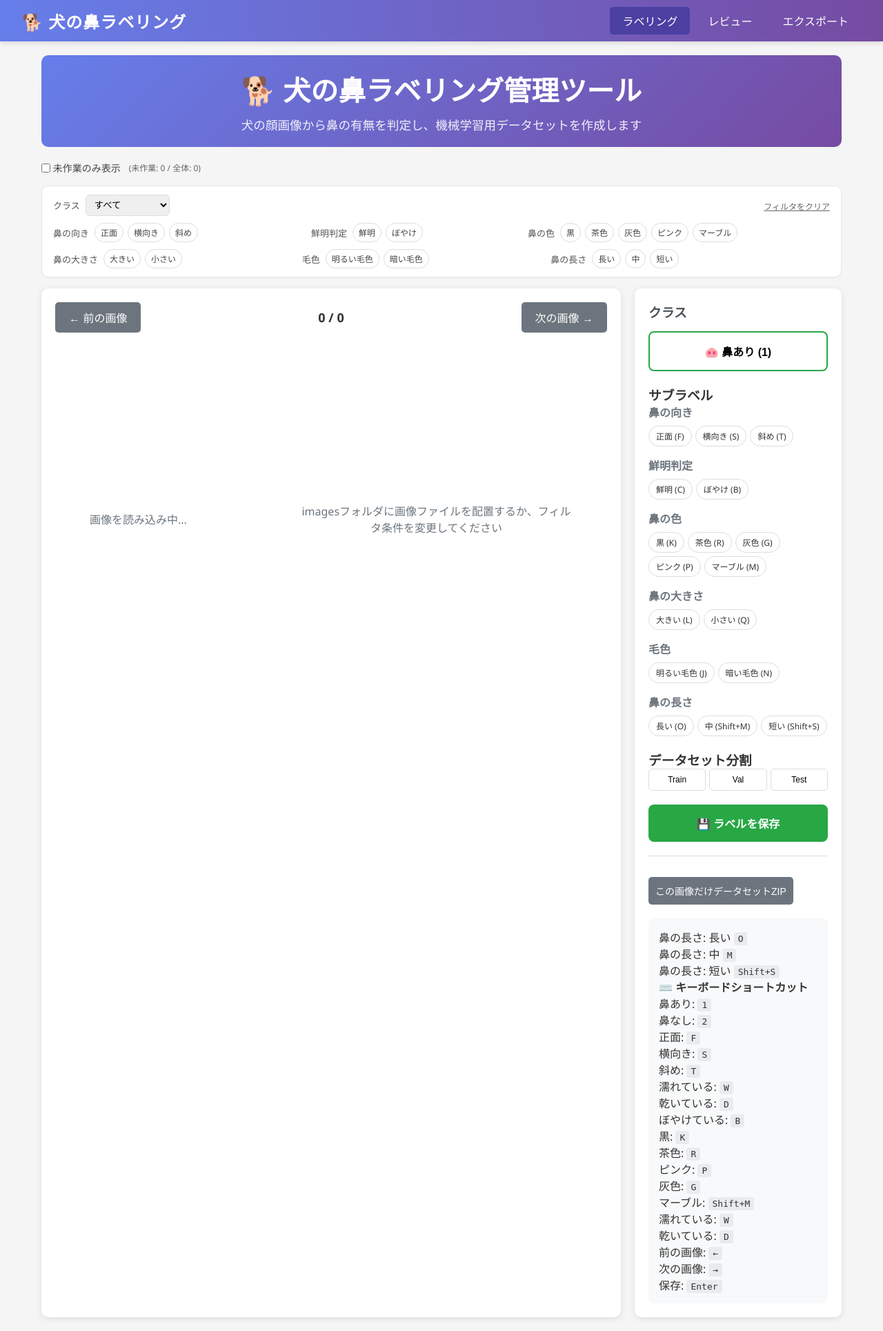
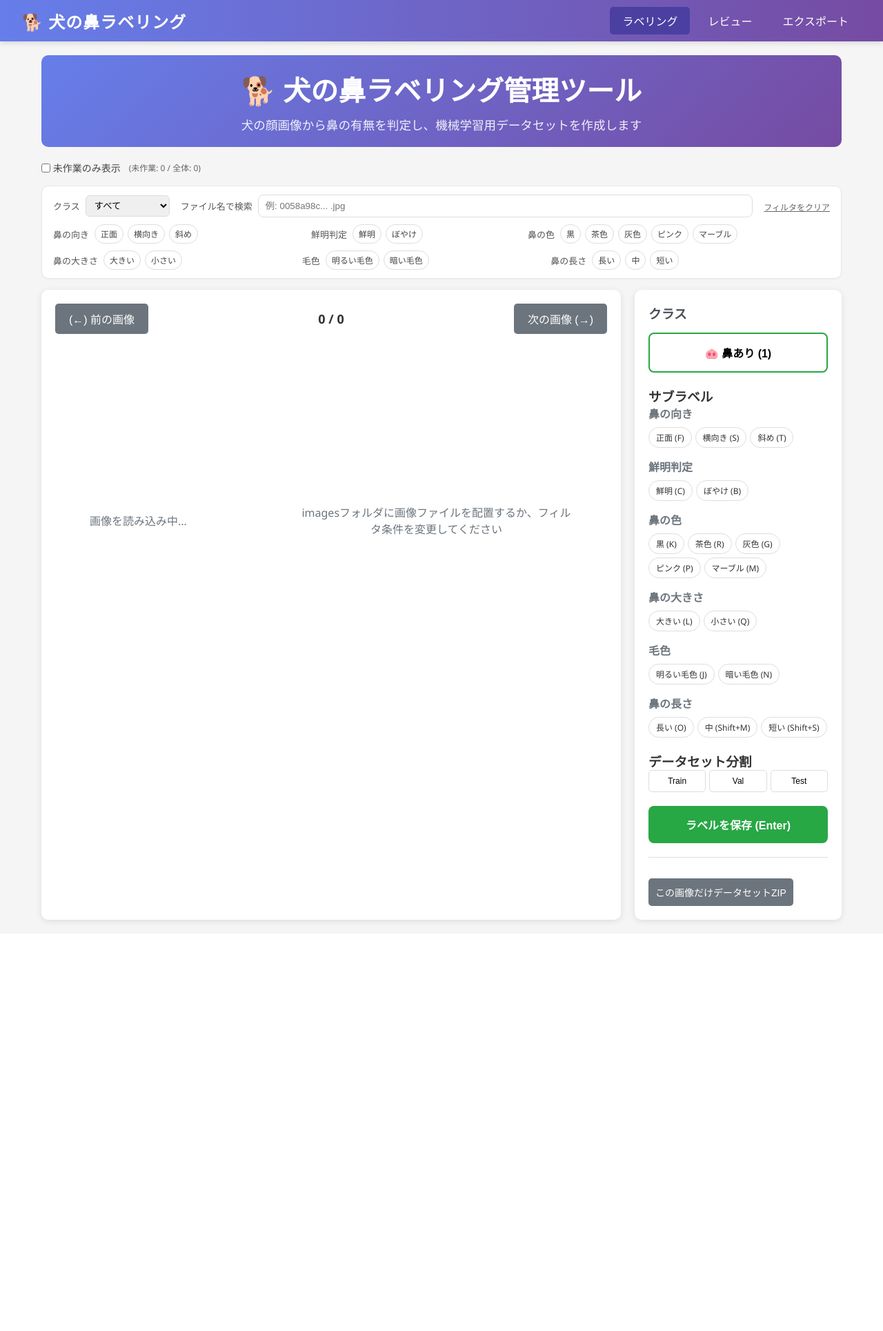
Before and after one commit to abe-masafumi/dog-nose-labeling-admin, a Flask app: page / in a window 1280 px wide. Shown: the whole page at 69% size. After the commit the page ends 1341 px from the top, so only its background shows below. Run offline with Flask 3, Linux system fonts and the light colour scheme; data that the repository does not hold is empty.

Commit message:
UI修正

```diff
--- a/app.py
+++ b/app.py
@@ -294,6 +294,10 @@ def save_label():
     sub_labels = json.dumps(data.get('sub_labels', []))
     dataset_split = data.get('dataset_split')
     bbox = data.get('bbox')
+    # メインラベルが nose 以外（None 含む）の場合は bbox を常に NULL にする（データ整合性のため）
+    if main_label is None or main_label != 'nose':
+        bbox = None
+    # それ以外の場合のみ文字列化
     if bbox is not None and not isinstance(bbox, str):
         bbox = json.dumps(bbox)
     # 鼻の長さサブラベルが1つも選択されていない場合はis_completed=0で保存
--- a/templates/index.html
+++ b/templates/index.html
@@ -135,7 +135,7 @@
             align-items: center;
             gap: 8px;
         }
-        .filter-group label { font-size: 13px; color: #555; }
+    .filter-group label { font-size: 13px; color: #555; white-space: nowrap; }
         .filter-group select { padding: 6px 8px; border: 1px solid #ddd; border-radius: 6px; }
         .filter-chips { display: flex; flex-wrap: wrap; gap: 6px; }
         .filter-chip {
@@ -424,6 +424,10 @@
                         <option value="none">鼻なし/未設定</option>
                     </select>
                 </div>
+                <div class="filter-group" style="flex:2 1 360px; min-width:260px;">
+                    <label for="filterFilename">ファイル名で検索</label>
+                    <input id="filterFilename" type="text" placeholder="例: 0058a98c... .jpg" style="width:100%; padding:8px 10px; border:1px solid #ddd; border-radius:8px;">
+                </div>
                 <div class="filter-actions">
                     <span id="filterClear" class="filter-clear">フィルタをクリア</span>
                 </div>
@@ -484,11 +488,11 @@
         <div class="main-content">
             <div class="image-section">
                 <div class="navigation">
-                    <button class="nav-button" id="prevBtn" onclick="previousImage()">← 前の画像</button>
+                    <button class="nav-button" id="prevBtn" onclick="previousImage()">(←) 前の画像</button>
                     <div class="image-counter">
                         <span id="currentIndex">0</span> / <span id="totalImages">0</span>
                     </div>
-                    <button class="nav-button" id="nextBtn" onclick="nextImage()">次の画像 →</button>
+                    <button class="nav-button" id="nextBtn" onclick="nextImage()">次の画像 (→)</button>
                 </div>
 
                 <div class="image-container" id="imageContainer" style="display: flex; align-items: center; gap: 32px; min-height: 500px;">
@@ -627,99 +631,11 @@
                     </div>
                 </div>
 
-                <button class="save-button" onclick="saveLabel()">💾 ラベルを保存</button>
+                <button class="save-button" onclick="saveLabel()">ラベルを保存 (Enter)</button>
 
                 <div class="export-section">
                     <div style="margin-top:10px;">
                         <button class="export-button" onclick="exportCurrentImageDataset()">この画像だけデータセットZIP</button>
-                    </div>
-                </div>
-
-                <div class="shortcuts">
-                    <div class="shortcut-item">
-                        <span>鼻の長さ: 長い</span>
-                        <span class="shortcut-key">O</span>
-                    </div>
-                    <div class="shortcut-item">
-                        <span>鼻の長さ: 中</span>
-                        <span class="shortcut-key">M</span>
-                    </div>
-                    <div class="shortcut-item">
-                        <span>鼻の長さ: 短い</span>
-                        <span class="shortcut-key">Shift+S</span>
-                    </div>
-                    <h4>⌨️ キーボードショートカット</h4>
-                    <div class="shortcut-item">
-                        <span>鼻あり:</span>
-                        <span class="shortcut-key">1</span>
-                    </div>
-                    <div class="shortcut-item">
-                        <span>鼻なし:</span>
-                        <span class="shortcut-key">2</span>
-                    </div>
-                    <div class="shortcut-item">
-                        <span>正面:</span>
-                        <span class="shortcut-key">F</span>
-                    </div>
-                    <div class="shortcut-item">
-                        <span>横向き:</span>
-                        <span class="shortcut-key">S</span>
-                    </div>
-                    <div class="shortcut-item">
-                        <span>斜め:</span>
-                        <span class="shortcut-key">T</span>
-                    </div>
-                    <div class="shortcut-item">
-                        <span>濡れている:</span>
-                        <span class="shortcut-key">W</span>
-                    </div>
-                    <div class="shortcut-item">
-                        <span>乾いている:</span>
-                        <span class="shortcut-key">D</span>
-                    </div>
-                    <div class="shortcut-item">
-                        <span>ぼやけている:</span>
-                        <span class="shortcut-key">B</span>
-                    </div>
-                    <div class="shortcut-item">
-                        <span>黒:</span>
-                        <span class="shortcut-key">K</span>
-                    </div>
-                    <div class="shortcut-item">
-                        <span>茶色:</span>
-                        <span class="shortcut-key">R</span>
-                    </div>
-                    <div class="shortcut-item">
-                        <span>ピンク:</span>
-                        <span class="shortcut-key">P</span>
-                    </div>
-                    <div class="shortcut-item">
-                        <span>灰色:</span>
-                        <span class="shortcut-key">G</span>
-                    </div>
-                    <div class="shortcut-item">
-                        <span>マーブル:</span>
-                        <span class="shortcut-key">Shift+M</span>
-                    </div>
-                    <div class="shortcut-item">
-                        <span>濡れている:</span>
-                        <span class="shortcut-key">W</span>
-                    </div>
-                    <div class="shortcut-item">
-                        <span>乾いている:</span>
-                        <span class="shortcut-key">D</span>
-                    </div>
-                    <div class="shortcut-item">
-                        <span>前の画像:</span>
-                        <span class="shortcut-key">←</span>
-                    </div>
-                    <div class="shortcut-item">
-                        <span>次の画像:</span>
-                        <span class="shortcut-key">→</span>
-                    </div>
-                    <div class="shortcut-item">
-                        <span>保存:</span>
-                        <span class="shortcut-key">Enter</span>
                     </div>
                 </div>
             </div>
@@ -1086,19 +1002,24 @@
             unworked: 'reviewFilterUnworked',
             mainLabel: 'reviewFilterMainLabel',
             subLabels: 'reviewFilterSubLabels',
+            filename: 'reviewFilterFilename',
         };
-        let filterState = { mainLabel: 'all', subLabels: new Set() };
+        let filterState = { mainLabel: 'all', subLabels: new Set(), filename: '' };
 
         function loadFilterStateFromStorage() {
             try {
                 const ml = localStorage.getItem(FILTER_STORAGE_KEYS.mainLabel);
                 filterState.mainLabel = ml || 'all';
                 const raw = localStorage.getItem(FILTER_STORAGE_KEYS.subLabels);
+                const savedName = localStorage.getItem(FILTER_STORAGE_KEYS.filename) || '';
+                filterState.filename = savedName;
                 const arr = raw ? JSON.parse(raw) : [];
                 filterState.subLabels = new Set(Array.isArray(arr) ? arr : []);
                 const savedUnworked = localStorage.getItem(FILTER_STORAGE_KEYS.unworked);
                 const cb = document.getElementById('filterUnworked');
                 if (cb) cb.checked = (savedUnworked === '1');
+                const nameInput = document.getElementById('filterFilename');
+                if (nameInput) nameInput.value = filterState.filename;
                 const sel = document.getElementById('filterMainLabel');
                 if (sel) sel.value = filterState.mainLabel;
                 // 反映: chips
@@ -1114,6 +1035,7 @@
             try {
                 localStorage.setItem(FILTER_STORAGE_KEYS.mainLabel, filterState.mainLabel);
                 localStorage.setItem(FILTER_STORAGE_KEYS.subLabels, JSON.stringify(Array.from(filterState.subLabels)));
+                localStorage.setItem(FILTER_STORAGE_KEYS.filename, filterState.filename || '');
             } catch {}
         }
 
@@ -1147,10 +1069,16 @@
                 }
                 return true;
             };
+            const runFilenameFilter = (img) => {
+                const q = (filterState.filename || '').trim().toLowerCase();
+                if (!q) return true;
+                const fname = (img?.filename || '').toLowerCase();
+                return fname.includes(q);
+            };
             // 構築
             let base = allImages.slice();
             if (showOnlyUnworked) base = base.filter(isUnworked);
-            base = base.filter(runMainLabelFilter).filter(runSubLabelsFilter);
+            base = base.filter(runMainLabelFilter).filter(runSubLabelsFilter).filter(runFilenameFilter);
             images = base;
             document.getElementById('totalImages').textContent = images.length;
             updateFilterCounts();
@@ -1276,6 +1204,31 @@
                         loadImage(idx);
                     });
                     mlSelect._bound = true;
+                }
+                // ファイル名フィルタ（デバウンス）
+                const nameInput = document.getElementById('filterFilename');
+                if (nameInput && !nameInput._bound) {
+                    let t = null;
+                    const handler = () => {
+                        filterState.filename = nameInput.value || '';
+                        persistFilterState();
+                        const wantOnlyUnworked = !!document.getElementById('filterUnworked')?.checked;
+                        const prevId = images?.[currentImageIndex]?.id;
+                        rebuildImagesFromAll(wantOnlyUnworked);
+                        if (images.length === 0) { showNoImagesMessage(); return; }
+                        hideNoImagesMessage();
+                        let idx = 0;
+                        if (prevId != null) {
+                            const found = images.findIndex(i => i.id === prevId);
+                            if (found !== -1) idx = found; else idx = 0;
+                        }
+                        loadImage(idx);
+                    };
+                    nameInput.addEventListener('input', () => {
+                        if (t) clearTimeout(t);
+                        t = setTimeout(handler, 250);
+                    });
+                    nameInput._bound = true;
                 }
                 // サブラベルchips
                 document.querySelectorAll('.filter-chip').forEach(chip => {
@@ -1311,8 +1264,11 @@
                     clear.addEventListener('click', () => {
                         filterState.mainLabel = 'all';
                         filterState.subLabels = new Set();
+                        filterState.filename = '';
                         const ml = document.getElementById('filterMainLabel');
                         if (ml) ml.value = 'all';
+                        const nameInput = document.getElementById('filterFilename');
+                        if (nameInput) nameInput.value = '';
                         document.querySelectorAll('.filter-chip.active').forEach(c => c.classList.remove('active'));
                         persistFilterState();
                         const wantOnlyUnworked = !!document.getElementById('filterUnworked')?.checked;
@@ -1453,8 +1409,8 @@
                             cropWrapper.style.display = 'block';
                             croppedCanvas.style.display = 'none';
                             let noNoseImg = cropWrapper.querySelector('.no-nose-img');
-                            // appendChild先をcroppedBoxWrapper内の2番目のdiv（canvasの親）に限定
-                            let appendTarget = cropWrapper.querySelector('div > .no-nose-img') ? cropWrapper.querySelector('div') : cropWrapper.querySelector('div');
+                            // appendChild先を croppedBoxWrapper の 2番目の div（canvasの親）に限定
+                            const appendTarget = cropWrapper.querySelector('div:nth-of-type(2)');
                             if (!noNoseImg) {
                                 noNoseImg = document.createElement('img');
                                 noNoseImg.src = '/static/no-nose-img.png';
@@ -1818,6 +1774,11 @@
                     setupBboxCanvasEvents(canvas, img);
                 } else {
                     canvas.style.display = 'none';
+                    // nose 以外に変更された場合は bbox をクリア
+                    window.currentBbox = null;
+                    if (images[currentImageIndex]) {
+                        images[currentImageIndex].bbox = null;
+                    }
                 }
             }
         }
@@ -1896,6 +1857,10 @@
             if (!bbox && image && image.bbox) {
                 // 既存のbboxがあればそれを使う
                 bbox = typeof image.bbox === 'string' ? JSON.parse(image.bbox) : image.bbox;
+            }
+            // nose 以外では bbox を送らない（整合性維持）
+            if (currentMainLabel !== 'nose') {
+                bbox = null;
             }
             const data = {
                 image_path: image.filepath,
@@ -1949,8 +1914,13 @@
             }
         }
 
+        // ナビゲーション連打防止用ロック
+        let __navLock = false;
         // 前の画像
         function previousImage() {
+            if (__navLock) return;
+            __navLock = true;
+            setTimeout(() => { __navLock = false; }, 100);
             if (currentImageIndex > 0) {
                 loadImage(currentImageIndex - 1);
             }
@@ -1958,12 +1928,26 @@
 
         // 次の画像
         function nextImage() {
+            if (__navLock) return;
+            __navLock = true;
+            setTimeout(() => { __navLock = false; }, 100);
             if (currentImageIndex < images.length - 1) {
                 loadImage(currentImageIndex + 1);
             }
         }
 
+        // 押されているキーの集合をトラッキング（修飾キー以外の同時押下を無効化）
+        const __pressedKeys = new Set();
+        const __modifierKeys = new Set(['Shift', 'Control', 'Alt', 'Meta']);
+        window.addEventListener('blur', () => __pressedKeys.clear());
+
         document.addEventListener('keydown', function(event) {
+            __pressedKeys.add(event.key);
+            const nonModifierPressed = Array.from(__pressedKeys).filter(k => !__modifierKeys.has(k));
+            if (nonModifierPressed.length > 1) {
+                // 2つ以上の非修飾キーが押下されている間はショートカットを発火させない
+                return;
+            }
             // 元画像編集モーダルが開いている場合はEnterで保存・閉じる
             if (originalModal && originalModal.style.display === 'flex') {
                 if (event.key === 'Enter') {
@@ -2076,6 +2060,10 @@
             }
         });
 
+        document.addEventListener('keyup', function(event) {
+            __pressedKeys.delete(event.key);
+        });
+
         async function previewAutoSplit() {
             const trainPercent = parseFloat(document.getElementById('trainPercent').value);
             const valPercent = parseFloat(document.getElementById('valPercent').value);
```
Also changed, not shown: templates/review.html (+26 -28 lines).
